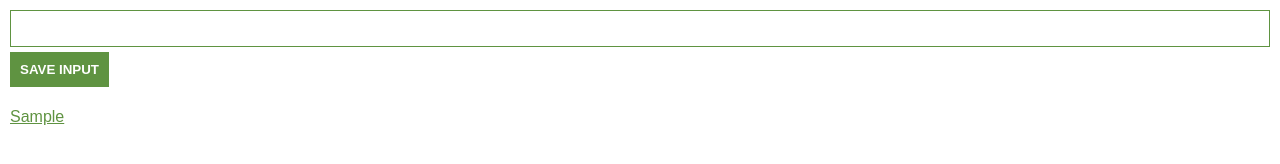
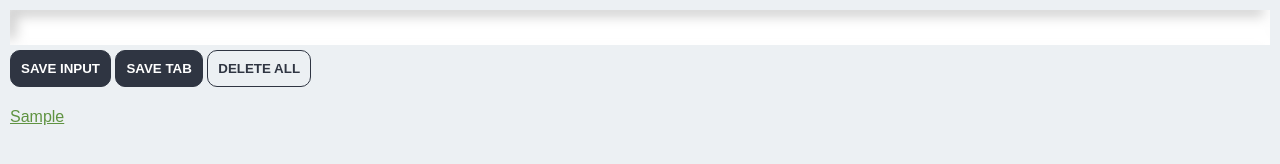
Before and after one commit to JCciasico/Leads-tracker-browser-extension, a browser extension: page index.html in a window 1280 px wide. Both pictures are taken after typing "Sample" into the empty fields and a click on the button "SAVE INPUT". Drawn offline with Linux system fonts and the light colour scheme.

Commit message:
chore: added save tab

```diff
--- a/css/style.css
+++ b/css/style.css
@@ -3,20 +3,33 @@ body{
     padding: 10px;
     font-family: Arial, Helvetica, sans-serif;
     min-width: 400px;
+    background-color: #ecf0f3;
 }
 input{
     padding: 10px;
     width: 100%;
     box-sizing: border-box;
-    border: 1px solid #5f9341;
+    border: none;
+    box-shadow: inset -6px -6px 13px #fff,
+                inset 6px 6px 13px rgba(0, 0, 0, .20);
 }
+
 button{
-    background-color: #5f9341;
+    background-color: #2f3542;
     color: white;
     padding: 10px;
     border: none;
     margin: 5px 0px;
     font-weight: bold;
+    border-radius: 10px;
+    cursor: pointer;
+    border: 1px solid #2f3542;
+}
+#input-btn:hover{
+    background-color: black;
+}
+#tab-btn:hover{
+    background-color: black;
 }
 ul{
     list-style: none;
@@ -29,3 +42,8 @@ li{
 a{
     color: #5f9341;
 }
+#del-btn{
+    background-color: transparent;
+    color: #2f3542;
+    border: 1px solid #2f3542;
+}
--- a/index.html
+++ b/index.html
@@ -5,6 +5,8 @@
     <body>
         <input type="text" id="input-el">
         <button id="input-btn">SAVE INPUT</button>
+        <button id="tab-btn">SAVE TAB</button>
+        <button id="del-btn">DELETE ALL</button>
         <ul id="ul-el">
         </ul>
         <script src="./js/main.js"></script>
--- a/js/main.js
+++ b/js/main.js
@@ -5,33 +5,50 @@ let myLeads = [];
 const inputEl = document.getElementById('input-el');
 const inputBtn = document.getElementById('input-btn');
 const ulEl = document.getElementById('ul-el');
+const delBtn = document.getElementById('del-btn');
+const tabBtn = document.getElementById('tab-btn');
 
-let leadsFromLocal = (JSON.parse(localStorage.getItem("myLeads")));
+const tabs = [
+    {url: "https://www.linkedin.com/in/per-harald-borgen/"}
+]
+
+const leadsFromLocal = (JSON.parse(localStorage.getItem("myLeads")));
 
 if(leadsFromLocal){
     myLeads = leadsFromLocal;
-    renderLeads();
+    render(myLeads);
 }
-
-inputBtn.addEventListener("click",function(){
-    myLeads.push(inputEl.value);
-    inputEl.value = "";
-    localStorage.setItem("myLeads", JSON.stringify(myLeads));
-    renderLeads();
-});
-
-
-function renderLeads(){
+function render(leads){
     let listItems = "";
-    for (let i = 0; i < myLeads.length; i++){
+    for (let i = 0; i < leads.length; i++){
         // const li = document.createElement('li');
         // li.textContent = myLeads[i];
         // ulEl.append(li);
 
         listItems  += `
         <li>
-            <a href='${myLeads[i]}' target='_blank'>${myLeads[i]}</a>
+            <a href='${leads[i]}' target='_blank'>${leads[i]}</a>
         </li>`;
     }
     ulEl.innerHTML = listItems;
 }
+delBtn.addEventListener("dblclick",function(){
+    console.log('double clicked');
+    localStorage.clear();
+    myLeads = [];
+    render(myLeads);
+})
+
+inputBtn.addEventListener("click",function(){
+    myLeads.push(inputEl.value);
+    inputEl.value = "";
+    localStorage.setItem("myLeads", JSON.stringify(myLeads));
+    render(myLeads);
+});
+tabBtn.addEventListener("click",function(){
+    chrome.tabs.query({active: true, currentWindow: true}, function(tabs){
+        myLeads.push(tabs[0].url)
+        localStorage.setItem("myLeads", JSON.stringify(myLeads) )
+        render(myLeads)
+    })
+})
```
Also changed, not shown: manifest.json.
